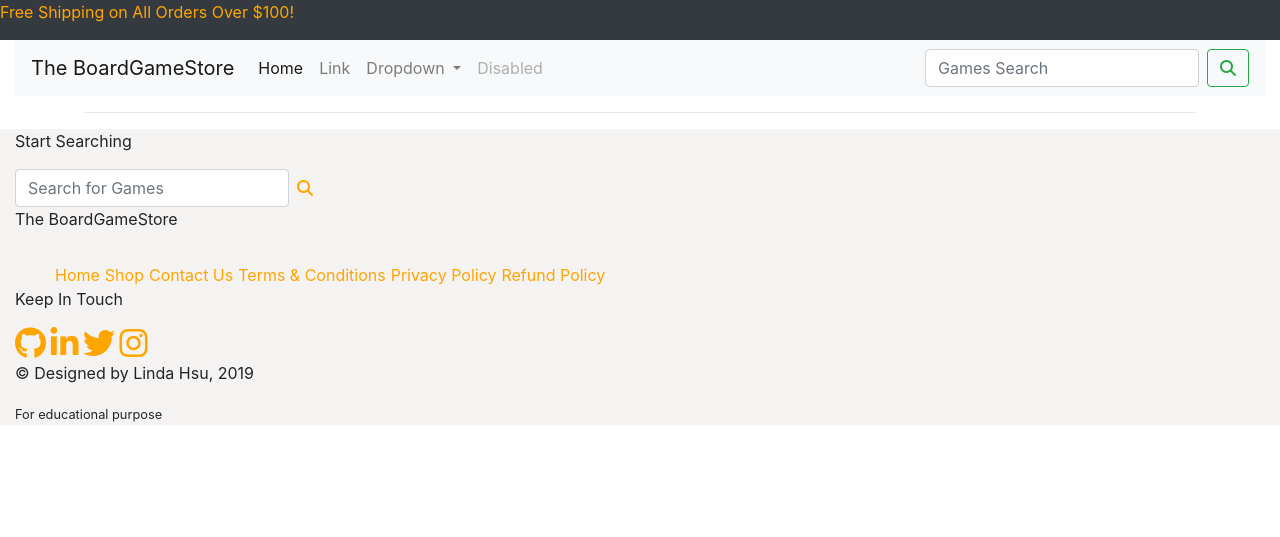
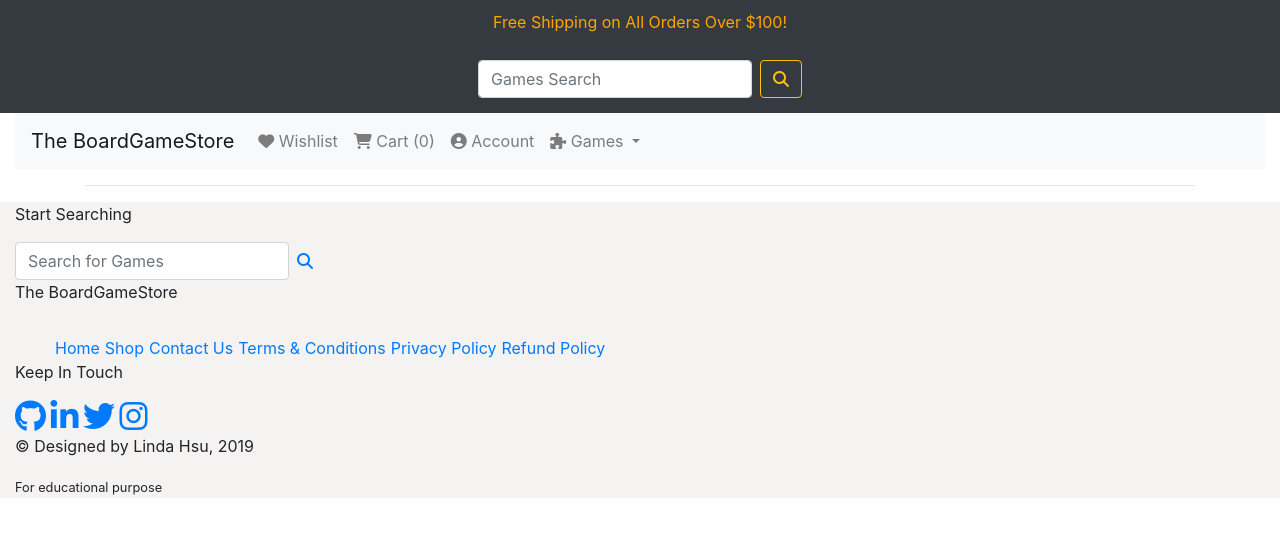
Before and after one commit to Paddlepop25/codeinstitute-boardgame-store, a Django app: page / in a window 1280 px wide. Shown: the top 537 px of the page. Run offline with Django 3.2, Linux system fonts and the light colour scheme; data that the repository does not hold is empty; some libraries are stand-ins or nearby versions.

Commit message:
added styling to top row

```diff
--- a/static/styles/styles.css
+++ b/static/styles/styles.css
@@ -5,30 +5,39 @@ body {
 
 
 /*Top row of base.html*/
-.top-row,a {
+.top-row {
     color: orange;
 }
 
-.account {
-    /*text-align: right;*/
-    background: red;
+.top-row .free-shipping {
+    margin: 10px auto;
 }
 
-.account li {
-    list-style-type: none;
-    float: left;
-    /*margin-right: 5px;*/
+.top-row .search_games {
+    margin: 0 auto;
+    margin-bottom: 15px;
 }
 
-.account li:nth-last-child(2) {
-    background: blue;
-    /*margin-left: 10px;*/
-}
+/*.account {*/
+    /*text-align: right;*/
+/*    background: red;*/
+/*}*/
 
-.account li:nth-last-child(1) {
-    background: green;
-    margin-left: 10px;
-}
+/*.account li {*/
+/*    list-style-type: none;*/
+/*    float: left;*/
+/*    margin-right: 5px;*/
+/*}*/
+
+/*.account li:nth-last-child(2) {*/
+/*    background: blue;*/
+/*    margin-left: 10px;*/
+/*}*/
+
+/*.account li:nth-last-child(1) {*/
+/*    background: green;*/
+/*    margin-left: 10px;*/
+/*}*/
 
 /* Games' card*/
 .card {
--- a/templates/base.html
+++ b/templates/base.html
@@ -16,47 +16,55 @@
 
 <body>
   <div class="container-fluid top-row">
-    <div class="row bg-dark">
+    <!--<div class="row bg-dark">-->
+      <div class="row bg-dark">
       <div class="free-shipping">
         <p>Free Shipping on All Orders Over $100!</p>
       </div>
-    </div>
+      </div>
+      <div class="row bg-dark">
+      <div class="search_games">
+        <form class="form-inline">
+        <input class="form-control mr-sm-2" type="search" placeholder="Games Search">
+        <button class="btn btn-outline-warning" type="submit"><i class="fas fa-search"></i></button>
+        </form>
+      </div>
+      </div>
+    <!--</div>-->
   </div>
 
   <div class="container-fluid">
   <nav class="navbar navbar-expand-lg navbar-light bg-light">
-  <a class="navbar-brand" href="#">The BoardGameStore</a>
+  <a class="navbar-brand" href="{% url 'home' %}">The BoardGameStore</a>
   <button class="navbar-toggler" type="button" data-toggle="collapse" data-target="#navbarSupportedContent">
     <span class="navbar-toggler-icon"></span>
   </button>
 
   <div class="collapse navbar-collapse" id="navbarSupportedContent">
     <ul class="navbar-nav mr-auto">
-      <li class="nav-item active">
-        <a class="nav-link" href="#">Home <span class="sr-only">(current)</span></a>
+      <li class="nav-item">
+        <a class="nav-link" href="#"><i class="fas fa-heart"></i> Wishlist</a>
       </li>
       <li class="nav-item">
-        <a class="nav-link" href="#">Link</a>
+        <a class="nav-link" href="{% url 'view_cart' %}"><i class="fas fa-shopping-cart"></i> Cart ({{number_of_items}})</a>
+      </li>
+      <li class="nav-item">
+        <a class="nav-link" href="{% url 'my_account' %}"><i class="fas fa-user-circle"></i> Account</a>
       </li>
       <li class="nav-item dropdown">
         <a class="nav-link dropdown-toggle" href="#" id="navbarDropdown" role="button" data-toggle="dropdown">
-          Dropdown
+          <i class="fas fa-puzzle-piece"></i>
+          Games
         </a>
         <div class="dropdown-menu">
-          <a class="dropdown-item" href="#">Action</a>
-          <a class="dropdown-item" href="#">Another action</a>
+          <a class="dropdown-item" href="#">Board Games</a>
+          <a class="dropdown-item" href="#">Card Games</a>
+          <a class="dropdown-item" href="#">Party Games</a>
           <div class="dropdown-divider"></div>
-          <a class="dropdown-item" href="#">Something else here</a>
+          <a class="dropdown-item" href="{% url 'show_games' %}">Shop</a>
         </div>
       </li>
-      <li class="nav-item">
-        <a class="nav-link disabled" href="#" tabindex="-1" aria-disabled="true">Disabled</a>
-      </li>
     </ul>
-    <form class="form-inline my-2 my-lg-0">
-      <input class="form-control mr-sm-2" type="search" placeholder="Games Search">
-      <button class="btn btn-outline-success my-2 my-sm-0" type="submit"><i class="fas fa-search"></i></button>
-    </form>
   </div>
 </nav>
 </div>
```
